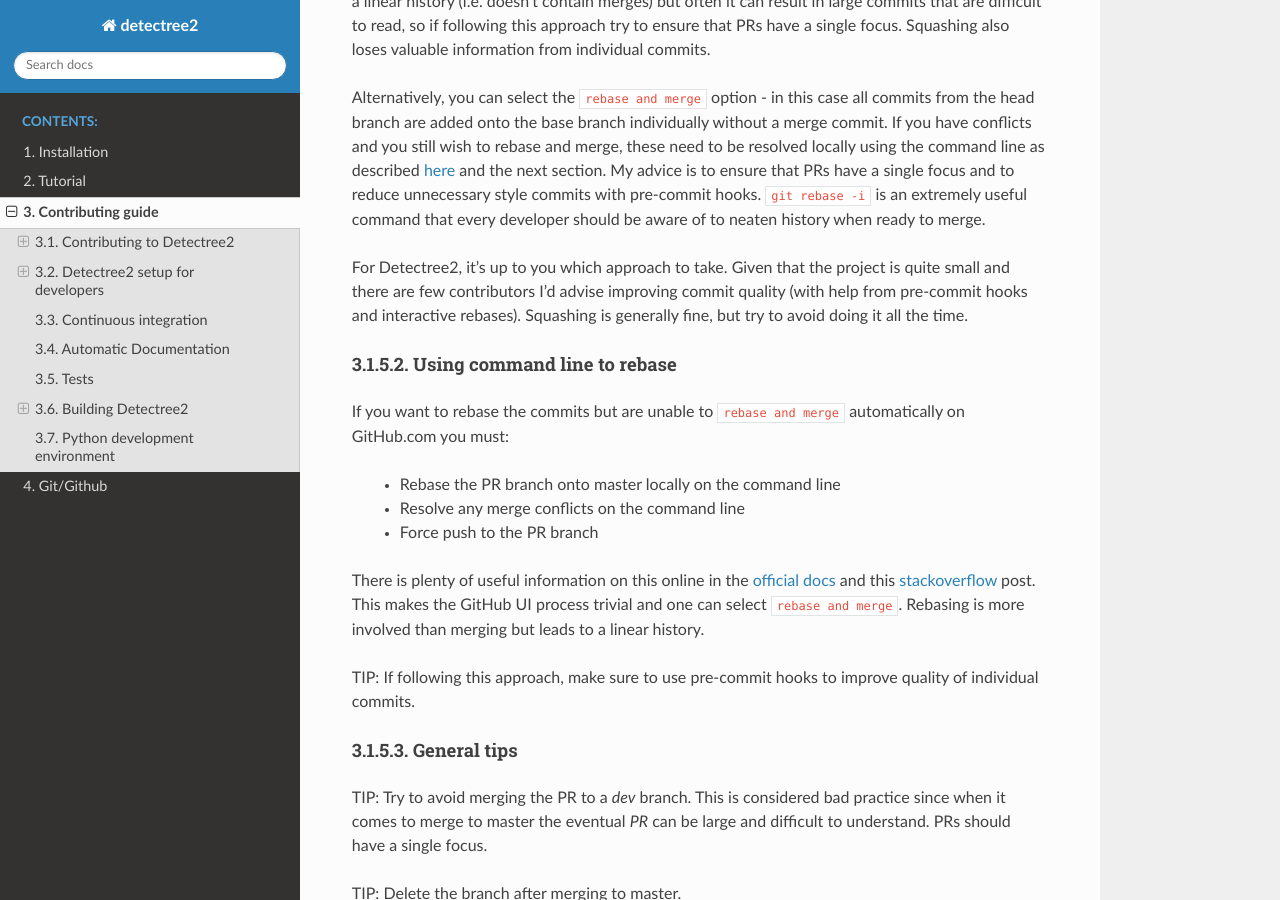
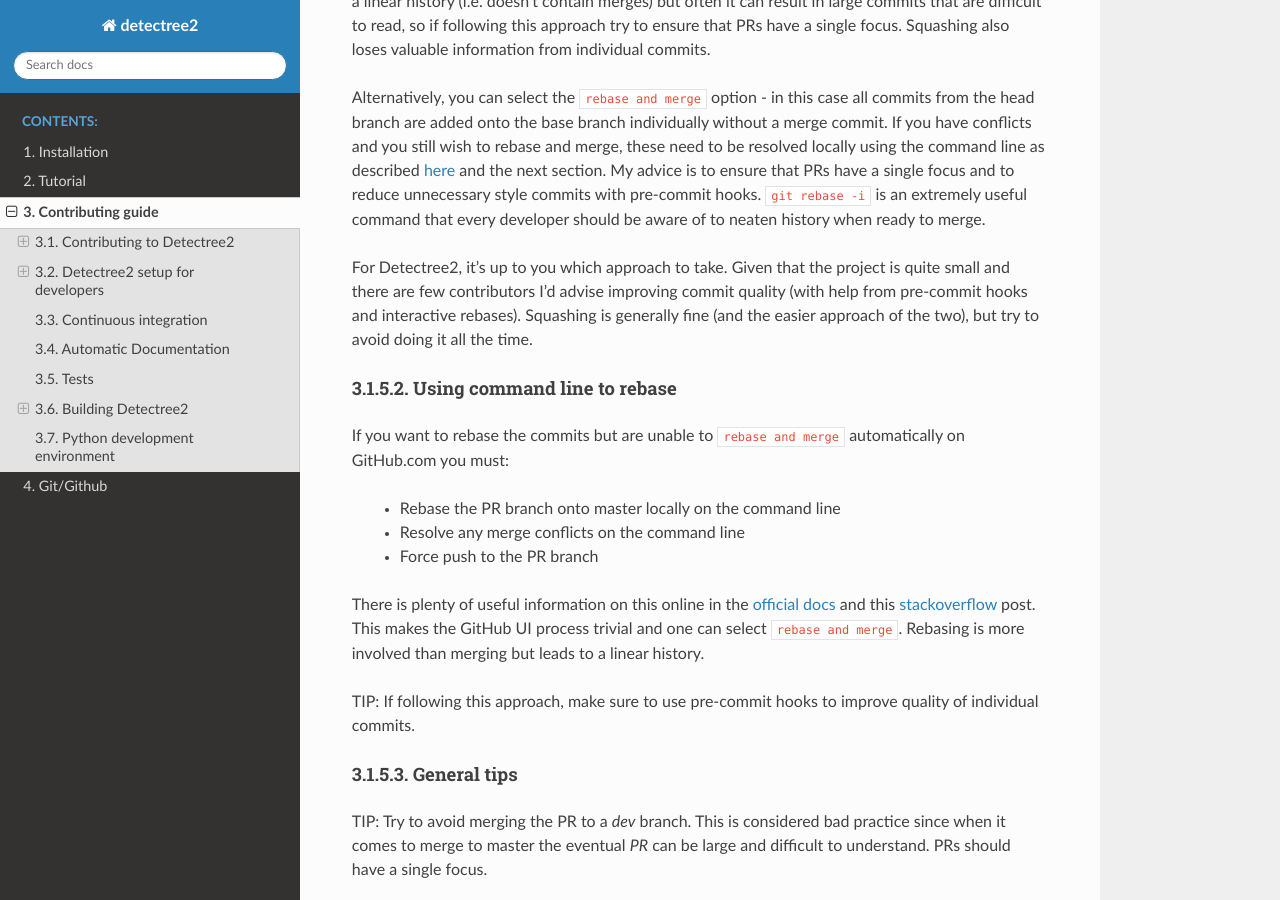
Before and after one commit to PatBall1/detectree2, a Sphinx documentation site: the page built from docs/source/contributing.rst, in a window 1280 px wide and 900 px high, scrolled down 2860 px. Built offline with Sphinx 7.4.7 and the Read the Docs theme 2.0.0, drawn with Linux system fonts in a browser that asks for light colours; pages that are not in the unit, such as notebooks, are missing from menus.

Commit message:
updated contributing

```diff
--- a/docs/source/contributing.rst
+++ b/docs/source/contributing.rst
@@ -93,7 +93,7 @@ The github UI will give the ``squash and merge`` option when committing a PR to
 
 Alternatively, you can select the ``rebase and merge`` option - in this case all commits from the head branch are added onto the base branch individually without a merge commit. If you have conflicts and you still wish to rebase and merge, these need to be resolved locally using the command line as described `here <https://docs.github.com/en/pull-requests/collaborating-with-pull-requests/incorporating-changes-from-a-pull-request/about-pull-request-merges>`_ and the next section. My advice is to ensure that PRs have a single focus and to reduce unnecessary style commits with pre-commit hooks. ``git rebase -i`` is an extremely useful command that every developer should be aware of to neaten history when ready to merge.
 
-For Detectree2, it's up to you which approach to take. Given that the project is quite small and there are few contributors I'd advise improving commit quality (with help from pre-commit hooks and interactive rebases). Squashing is generally fine, but try to avoid doing it all the time.
+For Detectree2, it's up to you which approach to take. Given that the project is quite small and there are few contributors I'd advise improving commit quality (with help from pre-commit hooks and interactive rebases). Squashing is generally fine (and the easier approach of the two), but try to avoid doing it all the time.
 
 .. TIP: It is possible to make ``squash and merge`` the default behaviour in the repository settings.
 
```
